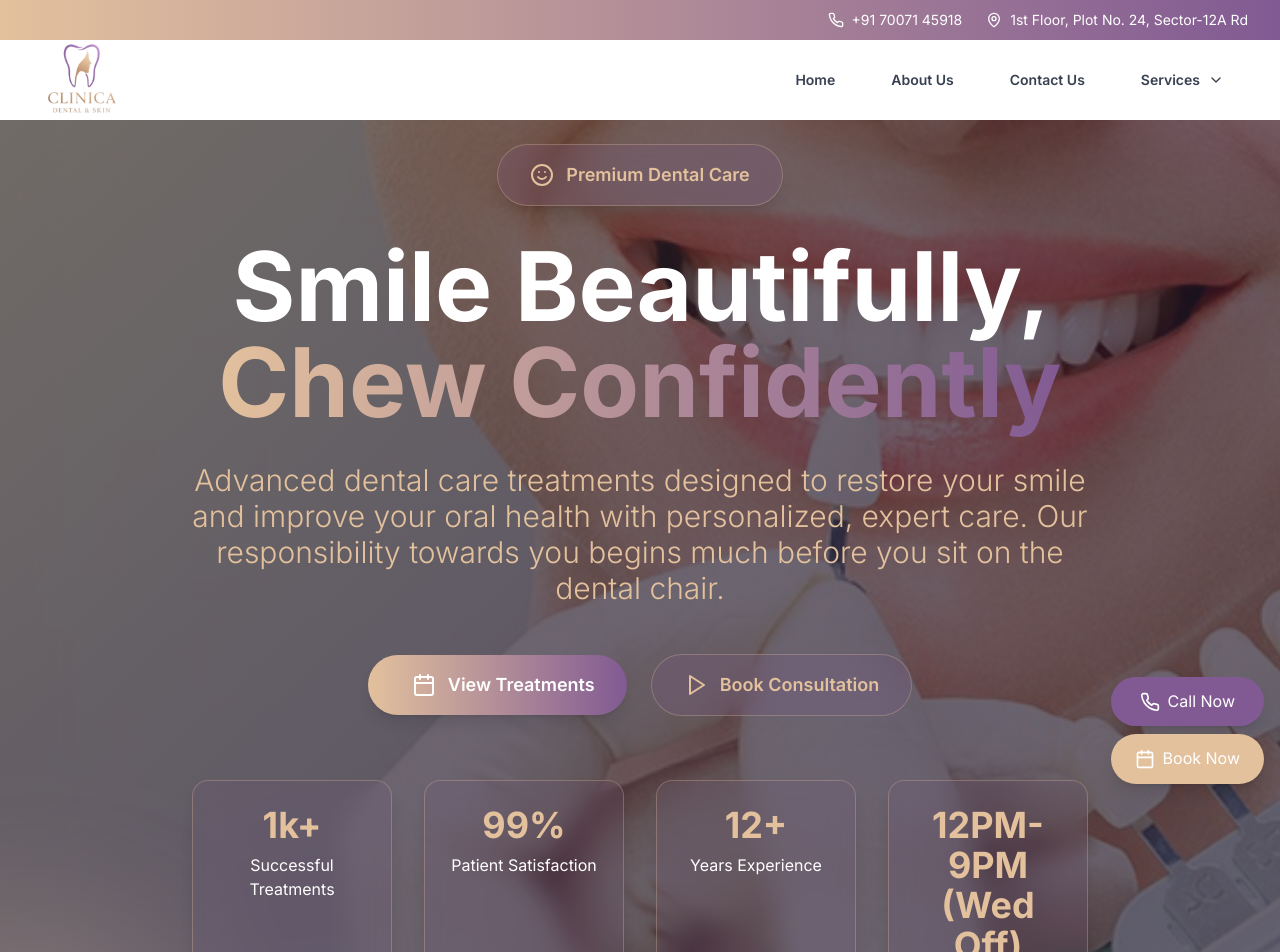
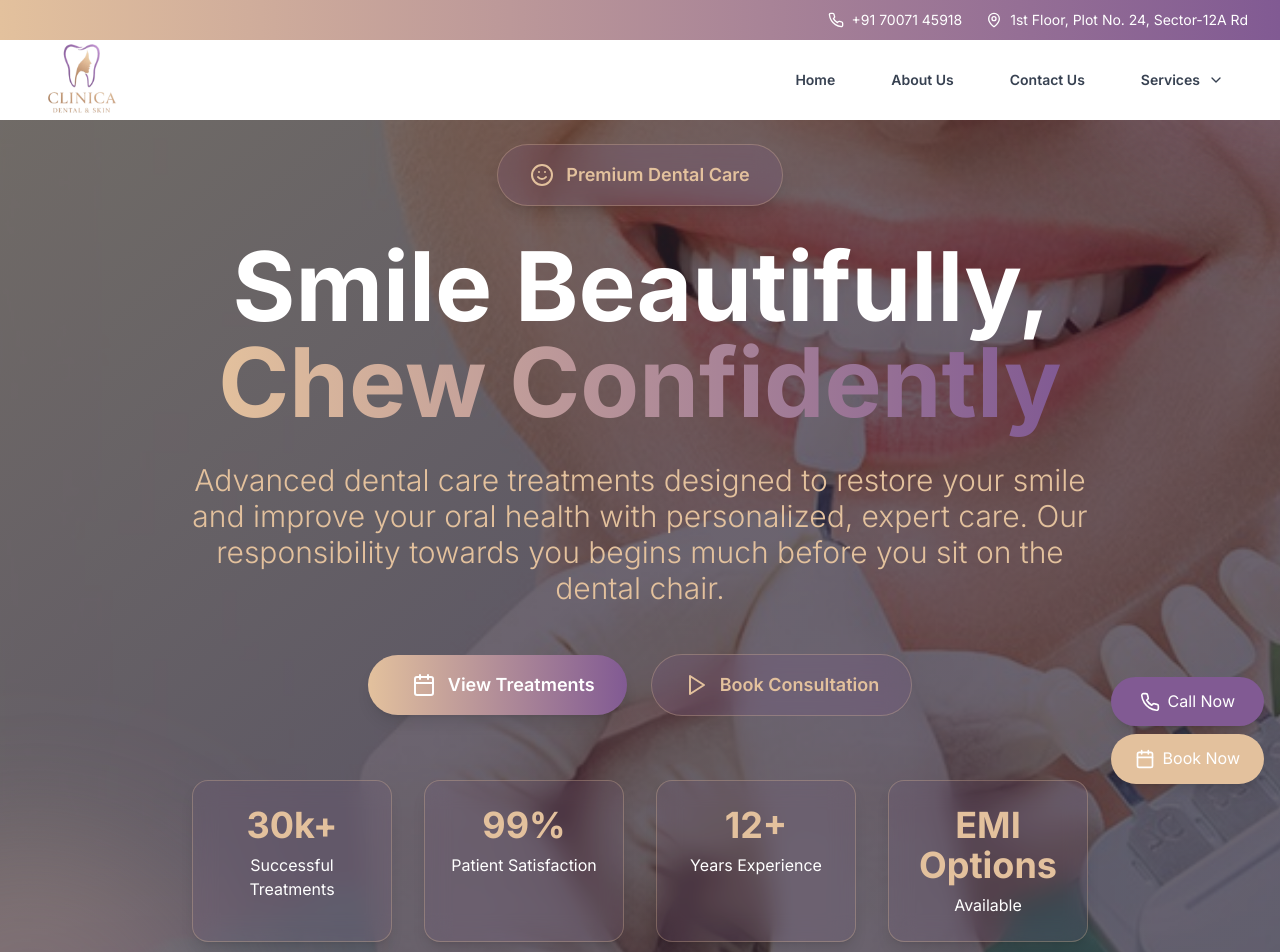
Before and after one commit to desirediv0/clinica, a Next.js app: page /dental in a window 1280 px wide. Shown: the top 952 px of the page. Built offline with nearby package versions, Linux system fonts and the light colour scheme.

Commit message:
Refactor HomePage, AboutPage, ContactPage, and DentalPage components to enhance user navigation and clarity. Update button links to direct users to the contact page, modify subtitles for better service alignment, and adjust statistics for accuracy.

```diff
--- a/app/about/page.tsx
+++ b/app/about/page.tsx
@@ -203,9 +203,9 @@ export default function AboutPage() {
         primaryButtonText="Our Mission"
         primaryButtonIcon={Target}
         primaryButtonLink="#mission"
-        secondaryButtonText="About Us"
+        secondaryButtonText="Contact"
         secondaryButtonIcon={Play}
-        secondaryButtonLink="#story"
+        secondaryButtonLink="/contact"
         subtitleColor="text-[#815A93]"
       />
 
--- a/app/contact/page.tsx
+++ b/app/contact/page.tsx
@@ -114,7 +114,7 @@ export default function ContactPage() {
       {/* Hero Section */}
       <Hero
         title="Let's Talk About Your"
-        subtitle="Dental & Skin"
+        subtitle="Dental Health"
         description="Ready to start your journey? Contact us today to schedule your consultation or learn more about our services. We're here to help you achieve your goals."
         backgroundImage="/images/contact.jpg"
         tagText="Contact CLINICA"
--- a/app/dental/page.tsx
+++ b/app/dental/page.tsx
@@ -489,10 +489,10 @@ export default function DentalPage() {
         secondaryButtonIcon={Play}
         secondaryButtonLink="https://cloud.pappyjoe.com/widget/index/VzcKMlAxUWwHZgdjAzEMZw%3D%3D"
         stats={[
-          { number: "1k+", label: "Successful Treatments" },
+          { number: "30k+", label: "Successful Treatments" },
           { number: "99%", label: "Patient Satisfaction" },
           { number: "12+", label: "Years Experience" },
-          { number: "12PM-9PM (Wed Off)", label: "Emergency Care" },
+          { number: "EMI Options", label: "Available" },
         ]}
         subtitleColor="text-[#815A93]"
       />
--- a/app/page.tsx
+++ b/app/page.tsx
@@ -5,7 +5,6 @@ import Link from "next/link";
 import {
   Calendar,
   Phone,
-  Mail,
   MapPin,
   Star,
   ArrowRight,
@@ -27,7 +26,6 @@ import {
 } from "lucide-react";
 import { useState } from "react";
 import Hero from "@/components/Hero";
-import WhyChoose from "@/components/WhyChoose";
 
 // Enhanced Animation variants
 const fadeInUp = {
@@ -316,37 +314,6 @@ export default function HomePage() {
     },
   ];
 
-  const whyChooseUs = [
-    {
-      title: "Expert Doctors",
-      description: "Certified specialists with decades of experience",
-      icon: Award,
-      color: "from-[#00326D] to-[#B12EBC]",
-      stat: "Expert Care",
-    },
-    {
-      title: "Advanced Technology",
-      description: "State-of-the-art equipment with latest innovations",
-      icon: Zap,
-      color: "from-[#B12EBC] to-[#00326D]",
-      stat: "99.9% Success",
-    },
-    {
-      title: "Personalized Care",
-      description: "Customized treatment plans for every patient",
-      icon: Users,
-      color: "from-[#00326D] to-[#B12EBC]",
-      stat: "1000+ Patients",
-    },
-    {
-      title: "Digital Precision",
-      description: "Latest digital techniques for accurate results",
-      icon: Shield,
-      color: "from-[#B12EBC] to-[#00326D]",
-      stat: "100% Digital",
-    },
-  ];
-
   const experts = [
     {
       name: "Dr. Sarah Johnson",
@@ -431,7 +398,7 @@ export default function HomePage() {
             tagIcon={Sparkles}
             primaryButtonText="Book Consultation"
             primaryButtonIcon={Calendar}
-            primaryButtonLink="#contact"
+            primaryButtonLink="/contact"
             secondaryButtonText="About Us"
             secondaryButtonIcon={Play}
             secondaryButtonLink="#about"
```
